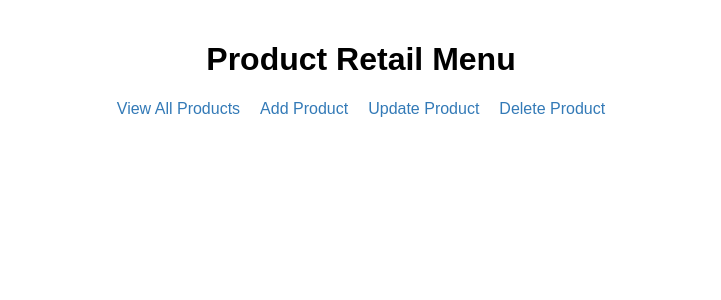
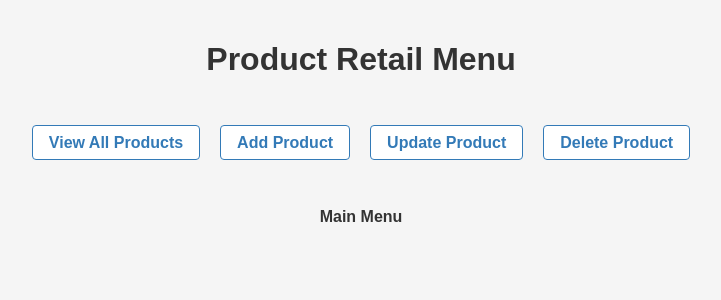
Before and after one commit to blwishom/product_retail_project, a Flask app: page /products/ in a window 1280 px wide. Shown: the top 300 px of the page, without its empty margins (279-1000 px from the left). Run offline with Flask 3, Linux system fonts and the light colour scheme; some libraries are stand-ins or nearby versions.

Commit message:
products.html changes

```diff
--- a/templates/products.html
+++ b/templates/products.html
@@ -5,12 +5,15 @@
     <style>
         body {
             font-family: Arial, sans-serif;
+            background-color: #f5f5f5;
             margin: 0;
             padding: 20px;
         }
 
         h1 {
             text-align: center;
+            color: #333;
+            margin-bottom: 20px;
         }
 
         .menu {
@@ -26,11 +29,39 @@
         .menu-link {
             text-decoration: none;
             color: #337ab7;
+            font-weight: bold;
+            padding: 8px 16px;
+            border-radius: 4px;
+            background-color: #fff;
+            border: 1px solid #337ab7;
+            transition: background-color 0.3s ease, color 0.3s ease;
+        }
+
+        .menu-link:hover {
+            background-color: #337ab7;
+            color: #fff;
+        }
+
+        .center {
+            text-align: center;
+        }
+
+        .center a {
+            text-decoration: none;
+            color: #333;
+            font-weight: bold;
+            transition: color 0.3s ease;
+        }
+
+        .center a:hover {
+            color: #337ab7;
         }
     </style>
 </head>
 <body>
     <h1>Product Retail Menu</h1>
+    <br>
+    <br>
     <div class="menu">
         <div class="menu-item">
             <a class="menu-link" href="/products/view">View All Products</a>
@@ -45,6 +76,11 @@
             <a class="menu-link" href="/products/delete">Delete Product</a>
         </div>
     </div>
+    <br>
+    <br>
+    <div class="center">
+        <a href="/">Main Menu</a>
+    </div>
     <!-- Rest of the page content -->
 </body>
 </html>
```
